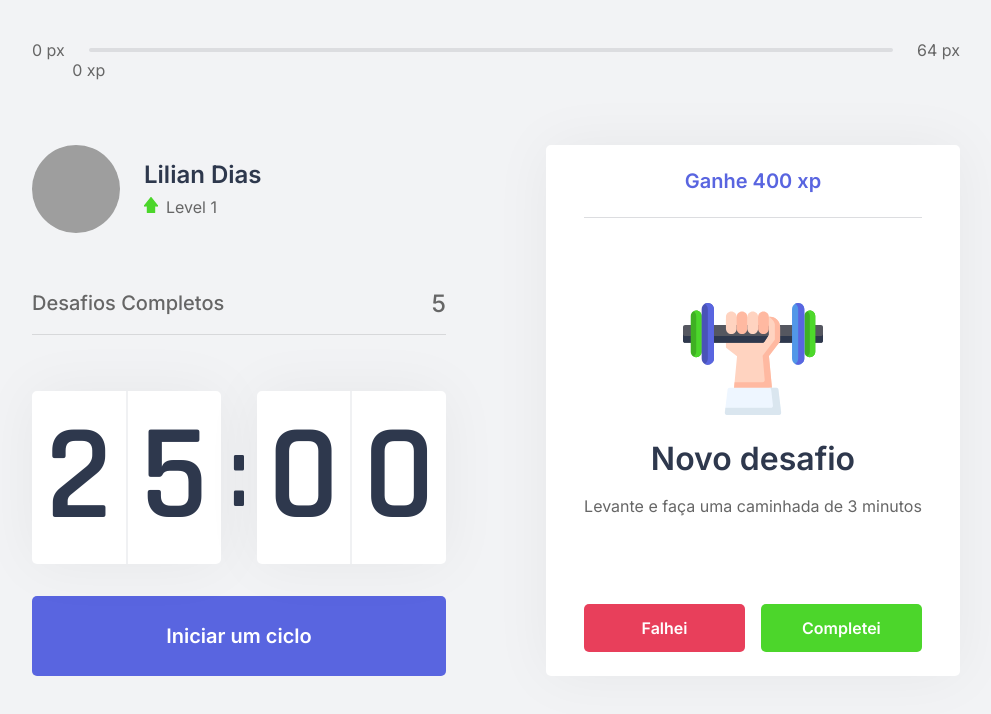
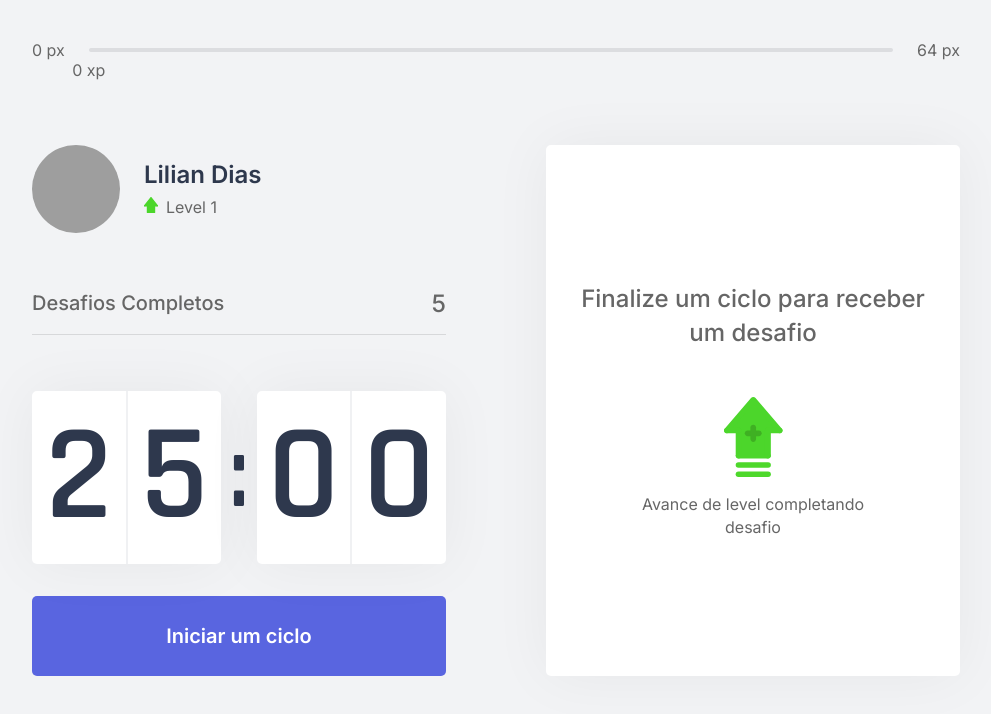
Before and after one commit to diaslilian/moveit-nextjs, a Next.js app: page / in a window 1280 px wide. Shown: the top 714 px of the page, without its empty margins (144-1135 px from the left). Built offline with nearby package versions, Linux system fonts and the light colour scheme; grey boxes are pictures that could not be loaded.

Commit message:
add context to the challengeBox

```diff
--- a/src/components/ChallengeBox.tsx
+++ b/src/components/ChallengeBox.tsx
@@ -1,24 +1,28 @@
+import { useContext } from 'react';
+import { ChallengesContext } from '../contexts/ChallengesContext';
 import styles from '../styles/components/ChallengeBox.module.css'
 
 export function ChallengeBox() {
-  const hasActiveChallenge = true;
+  const { activeChallenge, resetChallenge } = useContext(ChallengesContext)
+
 
   return (
     <div className={styles.challengeBoxContainer}>
-      { hasActiveChallenge ? (
+      { activeChallenge ? (
         <div className={styles.challengeActive}>
-          <header>Ganhe 400 xp</header>
+          <header>Ganhe {activeChallenge.amount} xp</header>
 
           <main>
-            <img src="icons/body.svg" alt="body" />
+            <img src={`icons/${activeChallenge.type}.svg`} alt="workout" />
             <strong>Novo desafio</strong>
-            <p>Levante e faça uma caminhada de 3 minutos</p>
+            <p>{activeChallenge.description}</p>
           </main>
 
           <footer>
             <button
               type="button"
               className={styles.challengeFailedButton}
+              onClick={resetChallenge}
             >
               Falhei
             </button>
```
